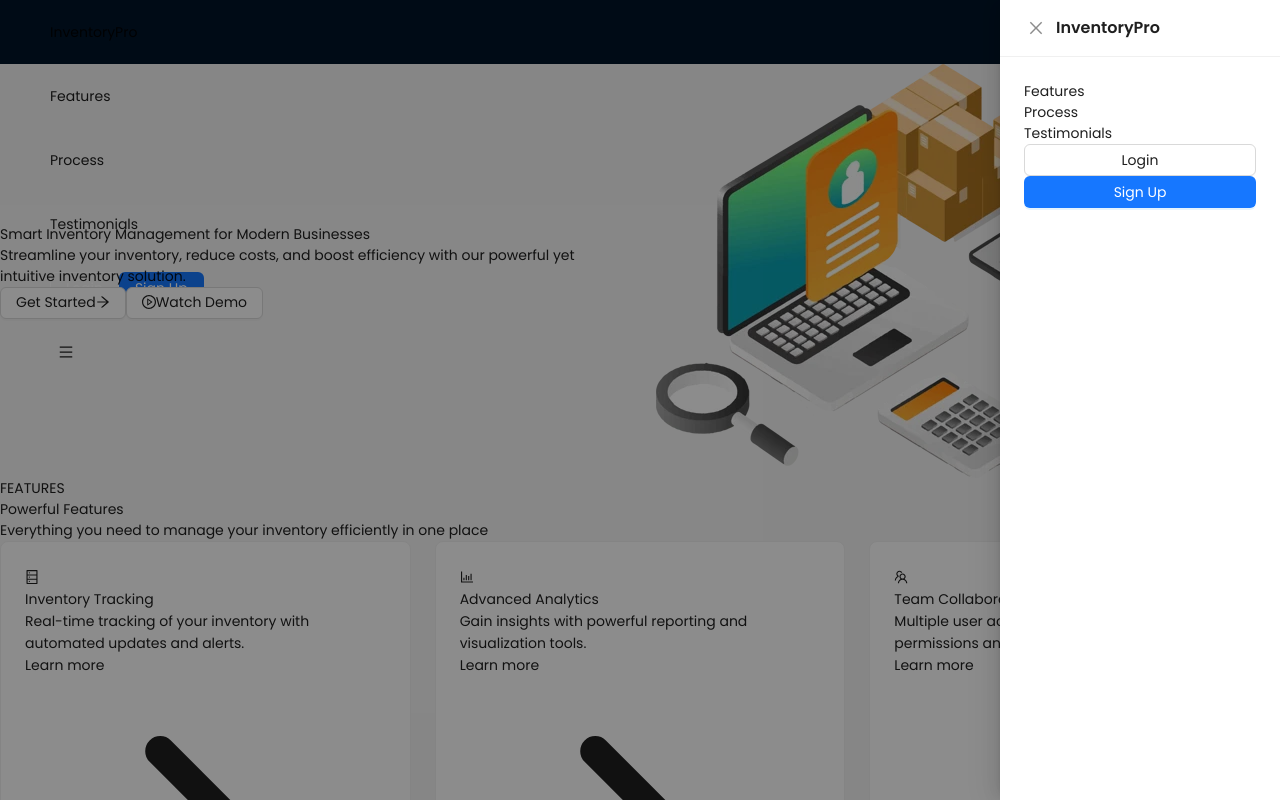
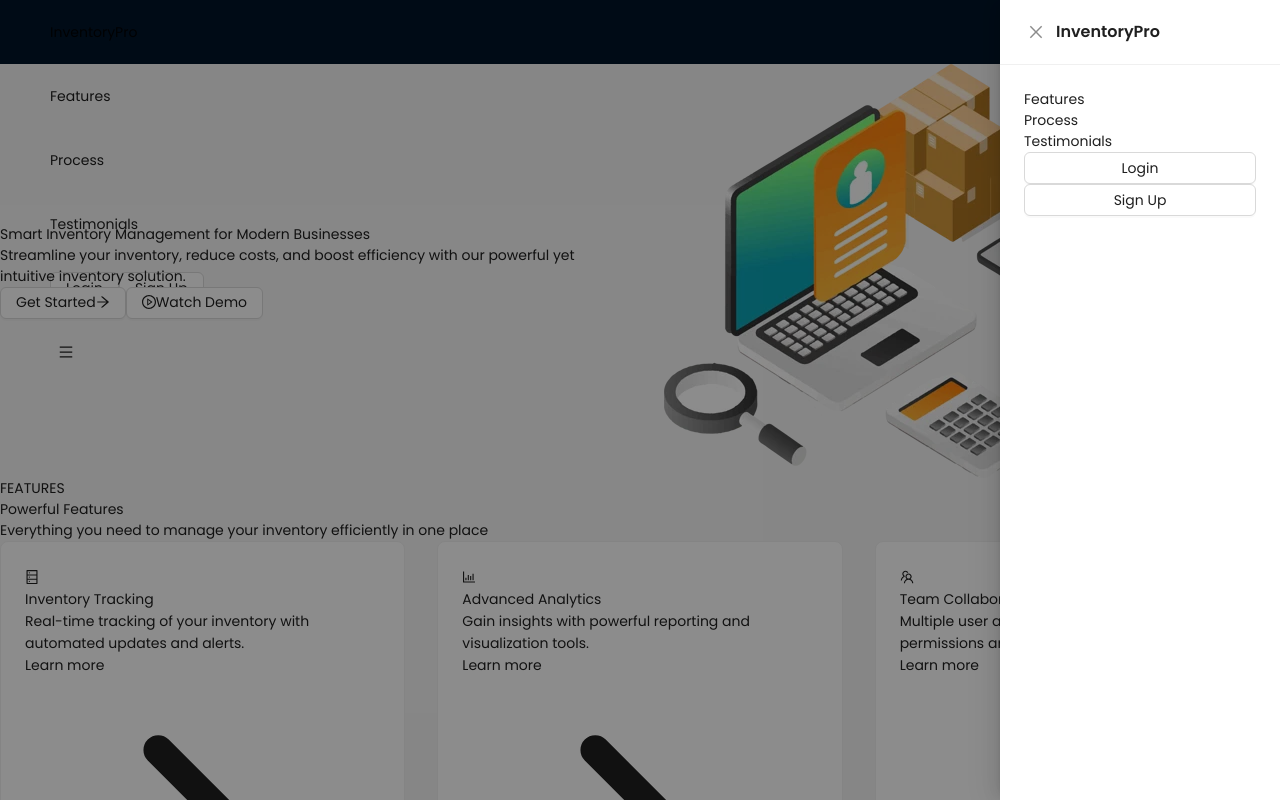
Before and after one commit to iTCycleHub/Ohnix, a React (Vite) app in the folder Frontend/: page / in a window 1280 px wide. Both pictures are taken after a click on the button 66 px from the left and 352 px from the top of the page. Shown: the top 800 px of the page. Built offline with nearby package versions, Linux system fonts and the light colour scheme; no server answers.

Commit message:
Enhance UI components: improve styling, responsiveness, and add background effects for better user experience

```diff
--- a/Frontend/src/components/common/GradientBackground.jsx
+++ b/Frontend/src/components/common/GradientBackground.jsx
@@ -5,6 +5,7 @@ const GradientBackground = ({
     className = "",
     type = "blue", // blue, white-to-blue, blue-to-white
     decorations = true,
+    id,
 }) => {
     let bgClass = "";
 
@@ -23,7 +24,7 @@ const GradientBackground = ({
     }
 
     return (
-        <div className={`${bgClass} ${className} relative overflow-hidden`}>
+        <div id={id} className={`${bgClass} ${className} relative overflow-hidden`}>
             {decorations && type === "blue" && (
                 <div className="absolute inset-0 opacity-10">
                     <div className="absolute -top-24 -right-24 w-96 h-96 rounded-full bg-white"></div>
@@ -46,7 +47,7 @@ const GradientBackground = ({
                 </>
             )}
 
-            <div className="container mx-auto px-4 relative z-10">
+            <div className="container mx-auto px-4 relative z-10" id={id}>
                 {children}
             </div>
         </div>
--- a/Frontend/src/components/layout/Navbar.jsx
+++ b/Frontend/src/components/layout/Navbar.jsx
@@ -39,17 +39,17 @@ const Navbar = () => {
 
     return (
         <Header
-            className={`px-4 flex items-center justify-between h-16 fixed top-0 left-0 w-full z-50 transition-all duration-300 ${
+            className={`px-0 flex items-center justify-between h-16 fixed top-0 left-0 w-full z-50 transition-all duration-300 ${
                 scrolled
-                    ? "bg-white shadow-md"
+                    ? "bg-white/95 backdrop-blur-md shadow-md border-b border-gray-100"
                     : "bg-transparent"
             }`}
-            style={{borderBottom: "none"}}
+            style={{ borderBottom: "none" }}
         >
-            <div className="container mx-auto px-4 flex items-center justify-between">
+            <div className="container mx-auto px-6 flex items-center justify-between">
                 <div className="flex items-center">
                     <div
-                        className={`text-2xl font-bold cursor-pointer transition-colors ${
+                        className={`text-2xl font-semibold cursor-pointer transition-colors duration-200 tracking-tight ${
                             scrolled ? "text-blue-600" : "text-white"
                         }`}
                         onClick={() => handleNavigation("/")}
@@ -58,9 +58,9 @@ const Navbar = () => {
                     </div>
                 </div>
 
-                <div className="hidden md:flex items-center">
-                    <nav className="mr-8">
-                        <ul className="flex space-x-8">
+                <div className="hidden md:flex items-center gap-8">
+                    <nav>
+                        <ul className="flex items-center gap-8">
                             {navLinks.map((link) => (
                                 <li key={link.name}>
                                     <a
@@ -76,34 +76,43 @@ const Navbar = () => {
                                                 block: "center",
                                             });
                                         }}
-                                        className={`font-medium hover:text-blue-300 transition-colors ${
+                                        className={`text-sm font-medium transition-all duration-200 relative group ${
                                             scrolled
-                                                ? "text-gray-700"
-                                                : "text-white"
+                                                ? "text-gray-600 hover:text-gray-900"
+                                                : "text-white/90 hover:text-white"
                                         }`}
                                     >
                                         {link.name}
+                                        <span
+                                            className={`absolute left-0 -bottom-1 w-0 h-0.5 transition-all duration-200 group-hover:w-full ${
+                                                scrolled
+                                                    ? "bg-gray-900"
+                                                    : "bg-white"
+                                            }`}
+                                        ></span>
                                     </a>
                                 </li>
                             ))}
                         </ul>
                     </nav>
-                    <div className="flex items-center space-x-4">
+                    <div className="flex items-center gap-3">
                         <Button
                             onClick={() => handleNavigation("/login")}
-                            className={
+                            className={`h-9 px-5 text-sm font-medium border rounded-xl transition-all duration-200 ${
                                 scrolled
-                                    ? ""
-                                    : "text-white border-white hover:text-white hover:border-blue-300"
-                            }
-                            ghost={!scrolled}
+                                    ? "border-gray-200 text-gray-700 hover:border-gray-300 hover:text-gray-900 bg-transparent"
+                                    : "border-white/30 text-white hover:border-white hover:bg-white/10 bg-transparent"
+                            }`}
                         >
                             Login
                         </Button>
                         <Button
-                            type="primary"
                             onClick={() => handleNavigation("/signup")}
-                            className={`${scrolled ? "bg-blue-600 hover:bg-blue-700" : "bg-white text-blue-600 hover:bg-gray-100"} border-none`}
+                            className={`h-9 px-5 text-sm font-medium rounded-xl border-0 transition-all duration-200 shadow-sm hover:shadow ${
+                                scrolled
+                                    ? "bg-blue-600 text-white hover:bg-blue-700"
+                                    : "bg-white text-blue-600 hover:bg-gray-50"
+                            }`}
                         >
                             Sign Up
                         </Button>
@@ -115,20 +124,20 @@ const Navbar = () => {
                         type="text"
                         icon={
                             <MenuOutlined
-                                className={
-                                    scrolled ? "text-blue-600" : "text-white"
-                                }
+                                className={`text-xl ${
+                                    scrolled ? "text-gray-900" : "text-white"
+                                }`}
                             />
                         }
                         onClick={showDrawer}
-                        className="border-none shadow-none"
+                        className="border-0 shadow-none hover:bg-transparent"
                     />
                 </div>
             </div>
 
             <Drawer
                 title={
-                    <span className="text-xl font-bold text-blue-600">
+                    <span className="text-lg font-semibold text-gray-900 tracking-tight">
                         InventoryPro
                     </span>
                 }
@@ -136,13 +145,20 @@ const Navbar = () => {
                 onClose={closeDrawer}
                 open={visible}
                 width={280}
+                styles={{
+                    header: {
+                        borderBottom: "1px solid #f0f0f0",
+                        padding: "20px 24px",
+                    },
+                    body: {
+                        padding: "24px",
+                    },
+                }}
             >
-                <div className="mt-4 space-y-4">
+                <div className="flex flex-col h-full">
+                    <nav className="flex-1">
                         {navLinks.map((link) => (
-                        <div
-                            key={link.name}
-                            className="py-2 border-b border-gray-100"
-                        >
+                            <div key={link.name} className="mb-1">
                                 <a
                                     href="#"
                                     onClick={(e) => {
@@ -155,30 +171,35 @@ const Navbar = () => {
                                                 behavior: "smooth",
                                                 block: "start",
                                             });
-                                        setTimeout(() => closeDrawer(), 100);
+                                            setTimeout(
+                                                () => closeDrawer(),
+                                                100
+                                            );
                                         }
                                     }}
-                                className="text-gray-800 hover:text-blue-600 transition-colors text-lg"
+                                    className="block py-3 px-4 text-gray-700 hover:text-gray-900 hover:bg-gray-50 rounded-lg transition-all duration-200 text-sm font-medium"
                                 >
                                     {link.name}
                                 </a>
                             </div>
                         ))}
+                    </nav>
+                    <div className="flex flex-col gap-3 pt-6 border-t border-gray-100">
                         <Button
                             block
                             onClick={() => handleNavigation("/login")}
-                        className="mt-6"
+                            className="h-10 text-sm font-medium border-gray-200 text-gray-700 hover:border-gray-300 hover:text-gray-900 rounded-xl"
                         >
                             Login
                         </Button>
                         <Button
                             block
-                        type="primary"
                             onClick={() => handleNavigation("/signup")}
-                        className="bg-blue-600 hover:bg-blue-700"
+                            className="h-10 text-sm font-medium bg-blue-600 hover:bg-blue-700 text-white border-0 rounded-xl shadow-sm"
                         >
                             Sign Up
                         </Button>
+                    </div>
                 </div>
             </Drawer>
         </Header>
--- a/Frontend/src/components/sections/Features.jsx
+++ b/Frontend/src/components/sections/Features.jsx
@@ -8,21 +8,29 @@ const Features = ({ features }) => {
     return (
         <GradientBackground
             id="features"
-            className="py-16 md:py-24"
+            className="py-24 md:py-32 relative overflow-hidden"
             type="blue-to-white"
         >
+            <div className="absolute inset-0 opacity-5">
+                <div className="absolute top-20 left-10 w-72 h-72 bg-blue-500 rounded-full blur-3xl"></div>
+                <div className="absolute bottom-20 right-10 w-96 h-96 bg-blue-400 rounded-full blur-3xl"></div>
+            </div>
+
+            <div className="max-w-7xl mx-auto px-4 sm:px-6 lg:px-8 relative z-10">
                 <SectionTitle
                     overline="FEATURES"
                     title="Powerful Features"
                     description="Everything you need to manage your inventory efficiently in one place"
                 />
-            <Row gutter={[24, 32]} justify="center">
+
+                <Row gutter={[32, 32]} justify="center" className="mt-16">
                     {features.map((feature, index) => (
                         <Col xs={24} sm={12} md={8} key={index}>
                             <FeatureCard {...feature} />
                         </Col>
                     ))}
                 </Row>
+            </div>
         </GradientBackground>
     );
 };
--- a/Frontend/src/components/sections/Hero.jsx
+++ b/Frontend/src/components/sections/Hero.jsx
@@ -6,19 +6,19 @@ import GradientBackground from "../common/GradientBackground";
 
 const Hero = ({ onGetStarted }) => {
     return (
-        <GradientBackground className="pt-16 md:py-24" type="blue">
-            <Row gutter={[32, 40]} align="middle">
+        <GradientBackground className="py-20 md:py-32" type="blue">
+            <Row gutter={[48, 48]} align="middle">
                 <Col xs={24} md={12}>
-                    <div className="text-white">
-                        <h1 className="text-4xl md:text-5xl font-bold mb-4 md:mb-6 leading-tight mt-10 md:mt-0">
+                    <div className="text-white space-y-8">
+                        <h1 className="text-5xl md:text-6xl font-bold leading-tight tracking-tight max-w-xl">
                             Smart Inventory Management for Modern Businesses
                         </h1>
-                        <p className="text-lg md:text-xl opacity-90 mb-6 md:mb-10 max-w-lg">
+                        <p className="text-lg md:text-xl text-white/90 leading-relaxed max-w-xl">
                             Streamline your inventory, reduce costs, and boost
                             efficiency with our powerful yet intuitive inventory
                             solution.
                         </p>
-                        <div className="flex flex-wrap gap-4">
+                        <div className="flex flex-wrap gap-4 pt-2">
                             <Button
                                 type="secondary"
                                 size="large"
@@ -40,17 +40,17 @@ const Hero = ({ onGetStarted }) => {
                     </div>
                 </Col>
                 <Col xs={24} md={12}>
-                    <div className="relative mt-6 md:mt-0 mb-6">
-                        {/* Image frame with shadow and border */}
-                        <div className="absolute inset-0 bg-white/10 rounded-xl transform rotate-3"></div>
-                        <img
-                            src="/Inventory-management-system.webp"
-                            alt="Inventory Dashboard"
-                            className="w-full object-contain rounded-lg shadow-2xl relative z-10 transform hover:scale-105 transition-transform duration-500"
-                        />
-                        {/* Decorative elements */}
-                        <div className="absolute -bottom-4 -left-4 w-16 h-16 bg-blue-400 rounded-full opacity-60 hidden md:block"></div>
-                        <div className="absolute -top-4 -right-4 w-10 h-10 bg-indigo-500 rounded-full opacity-60 hidden md:block"></div>
+                    <div className="relative">
+                        <div className="absolute inset-0 bg-white/5 rounded-2xl transform rotate-2 blur-sm"></div>
+                        <div className="relative bg-white/10 backdrop-blur-sm rounded-2xl p-3 shadow-2xl">
+                            <img
+                                src="/Inventory-management-system.webp"
+                                alt="Inventory Dashboard"
+                                className="w-full rounded-xl shadow-lg transition-all duration-300 hover:shadow-2xl"
+                            />
+                        </div>
+                        <div className="absolute -bottom-6 -left-6 w-20 h-20 bg-white/10 rounded-full blur-xl hidden md:block"></div>
+                        <div className="absolute -top-6 -right-6 w-16 h-16 bg-white/10 rounded-full blur-lg hidden md:block"></div>
                     </div>
                 </Col>
             </Row>
--- a/Frontend/src/components/ui/FeatureCard.jsx
+++ b/Frontend/src/components/ui/FeatureCard.jsx
@@ -3,27 +3,31 @@ import { Card } from "antd";
 
 const FeatureCard = ({ icon, title, description }) => {
     return (
-        <Card className="h-full hover:shadow-lg transition-all duration-500 border-none rounded-xl overflow-hidden bg-white hover:-translate-y-1">
-            <div className="flex flex-col h-full">
+        <Card className="h-full border border-gray-100 rounded-2xl overflow-hidden bg-white hover:border-blue-200 hover:shadow-xl transition-all duration-300 group">
+            <div className="flex flex-col h-full p-2">
                 <div className="mb-6">
-                    <div className="bg-blue-100 text-blue-600 rounded-lg p-3 inline-block text-3xl">
+                    <div className="bg-gradient-to-br from-blue-50 to-blue-100 text-blue-600 rounded-xl p-4 inline-flex items-center justify-center text-3xl group-hover:scale-110 transition-transform duration-300">
                         {icon}
                     </div>
                 </div>
-                <h3 className="text-xl font-bold mb-3 text-gray-800">
+
+                <h3 className="text-xl font-bold mb-4 text-gray-900 group-hover:text-blue-600 transition-colors duration-300">
                     {title}
                 </h3>
-                <p className="text-gray-600 flex-grow">{description}</p>
 
-                <div className="mt-6">
+                <p className="text-gray-600 leading-relaxed flex-grow mb-6">
+                    {description}
+                </p>
+
+                <div className="pt-4 border-t border-gray-100">
                     <a
                         href="#"
-                        className="text-blue-600 font-medium hover:text-blue-800 transition-colors inline-flex items-center"
+                        className="text-blue-600 font-semibold hover:text-blue-700 transition-colors duration-200 inline-flex items-center group/link"
                     >
                         Learn more
                         <svg
                             xmlns="http://www.w3.org/2000/svg"
-                            className="h-4 w-4 ml-1"
+                            className="h-4 w-4 ml-2 group-hover/link:translate-x-1 transition-transform duration-200"
                             fill="none"
                             viewBox="0 0 24 24"
                             stroke="currentColor"
```
Also changed, not shown: Frontend/src/components/sections/HowItWorks.jsx (+27 -11 lines), Frontend/src/components/sections/Testimonials.jsx (+14 -13 lines), Frontend/src/components/ui/ProcessStep.jsx (+18 -6 lines), Frontend/src/components/ui/TestimonialCard.jsx (+22 -13 lines). Lines whose indentation alone changed are shown as unchanged.
